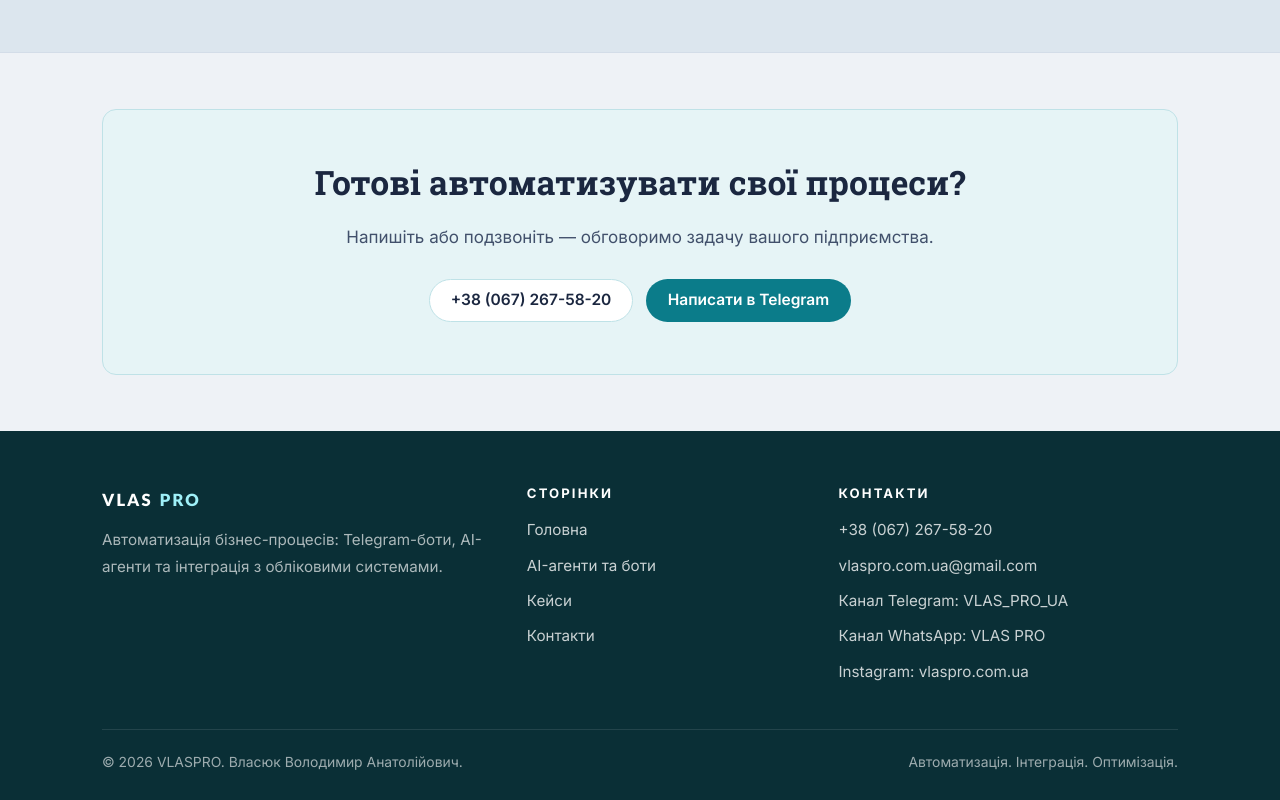
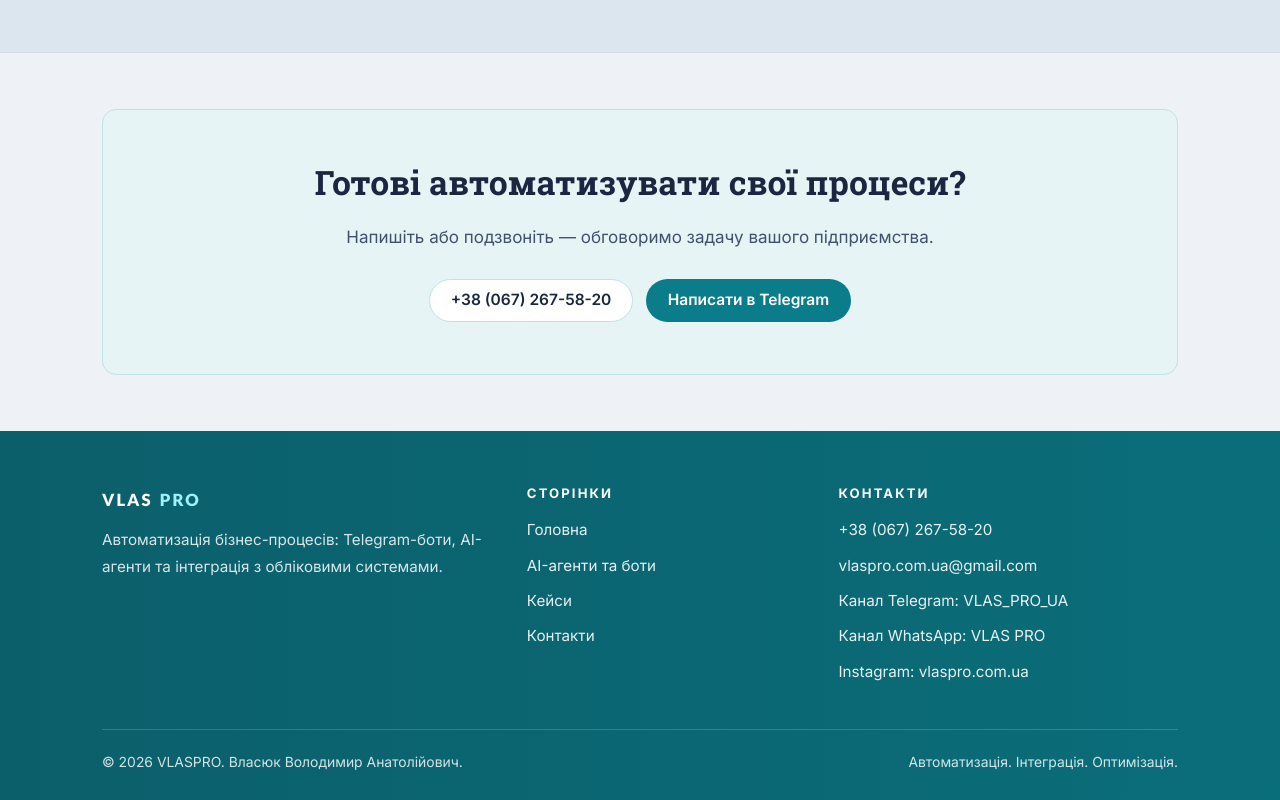
Before and after one commit to vvlasiuk/vlaspro-site, a plain HTML site: page index.html in a window 1280 px wide. Shown: the part 3018-3818 px from the top of the page. Drawn offline with Linux system fonts and the light colour scheme.

Commit message:
Підвал: тло тим самим градієнтом, що й смуга меню
Замість суцільного --deep-3 підвал бере linear-gradient(90deg,
--deep-1, --deep-0) — сторінка закривається тим кольором, яким
відкривається. Тло стало світліше, тому текст щільніший (0.84),
посилання 0.9, нижній рядок 0.82: контраст лишається не нижчим
за 4.5:1 і на правому, найсвітлішому краю градієнта.

Co-Authored-By: Claude Opus 5 <noreply@anthropic.com>

```diff
--- a/assets/css/style.css
+++ b/assets/css/style.css
@@ -19,8 +19,9 @@
   --line:       #d3dde8;
   --accent:     #0b7c8a;
   --accent-2:   #086673;
-  /* Темні плями сторінки — тієї самої бірюзової родини, що й акцент,
-     від світлішої вгорі (смуга меню) до найглибшої внизу (підвал). */
+  /* Темні плями сторінки — тієї самої бірюзової родини, що й акцент.
+     Смуга меню і підвал беруть той самий градієнт --deep-1 → --deep-0;
+     --deep-2 і --deep-3 лишаються для глибших плям (тло слайдера кейсів). */
   /* --deep-0 — правий, світліший край смуги меню. Темніший за --accent,
      бо на ньому лежить текст пунктів меню: з --accent виходило 3.8:1. */
   --deep-0:     #0a6e7a;
@@ -677,7 +678,11 @@ details.more[open] > summary { margin-bottom: .4rem; }
 
 /* --- footer ------------------------------------------------------------- */
 .site-foot {
-  background: var(--deep-3); color: rgba(255, 255, 255, .66);
+  /* Те саме тло, що в смузі меню: сторінка закривається тим кольором,
+     яким відкрилася. Градієнт світліший за колишній --deep-3, тому текст
+     тут трохи щільніший, щоб контраст лишився не нижчим за 4.5:1. */
+  background: linear-gradient(90deg, var(--deep-1) 0%, var(--deep-0) 100%);
+  color: rgba(255, 255, 255, .84);
   padding: clamp(2.2rem, 6vw, 3.4rem) 0 1.6rem;
   font-size: .95rem;
 }
@@ -685,7 +690,7 @@ details.more[open] > summary { margin-bottom: .4rem; }
 @media (min-width: 760px) { .site-foot__grid { grid-template-columns: 1.4fr 1fr 1.2fr; } }
 
 .site-foot h2 { color: #fff; font-size: .82rem; letter-spacing: .16em; text-transform: uppercase; font-family: var(--sans); margin-bottom: 1rem; }
-.site-foot a { color: rgba(255, 255, 255, .78); text-decoration: none; }
+.site-foot a { color: rgba(255, 255, 255, .9); text-decoration: none; }
 .site-foot a:hover { color: #9ff0f8; text-decoration: underline; }
 .site-foot ul { list-style: none; margin: 0; padding: 0; }
 .site-foot li { margin-bottom: .55rem; }
@@ -693,9 +698,9 @@ details.more[open] > summary { margin-bottom: .4rem; }
 
 .site-foot__bottom {
   margin-top: 2.2rem; padding-top: 1.2rem;
-  border-top: 1px solid rgba(255, 255, 255, .1);
+  border-top: 1px solid rgba(255, 255, 255, .16);
   display: flex; flex-wrap: wrap; gap: .6rem 1.4rem; justify-content: space-between;
-  font-size: .87rem; color: rgba(255, 255, 255, .6);
+  font-size: .87rem; color: rgba(255, 255, 255, .82);
 }
 
 /* --- сторінка «AI-агенти та Telegram-боти» ------------------------------- */
```
